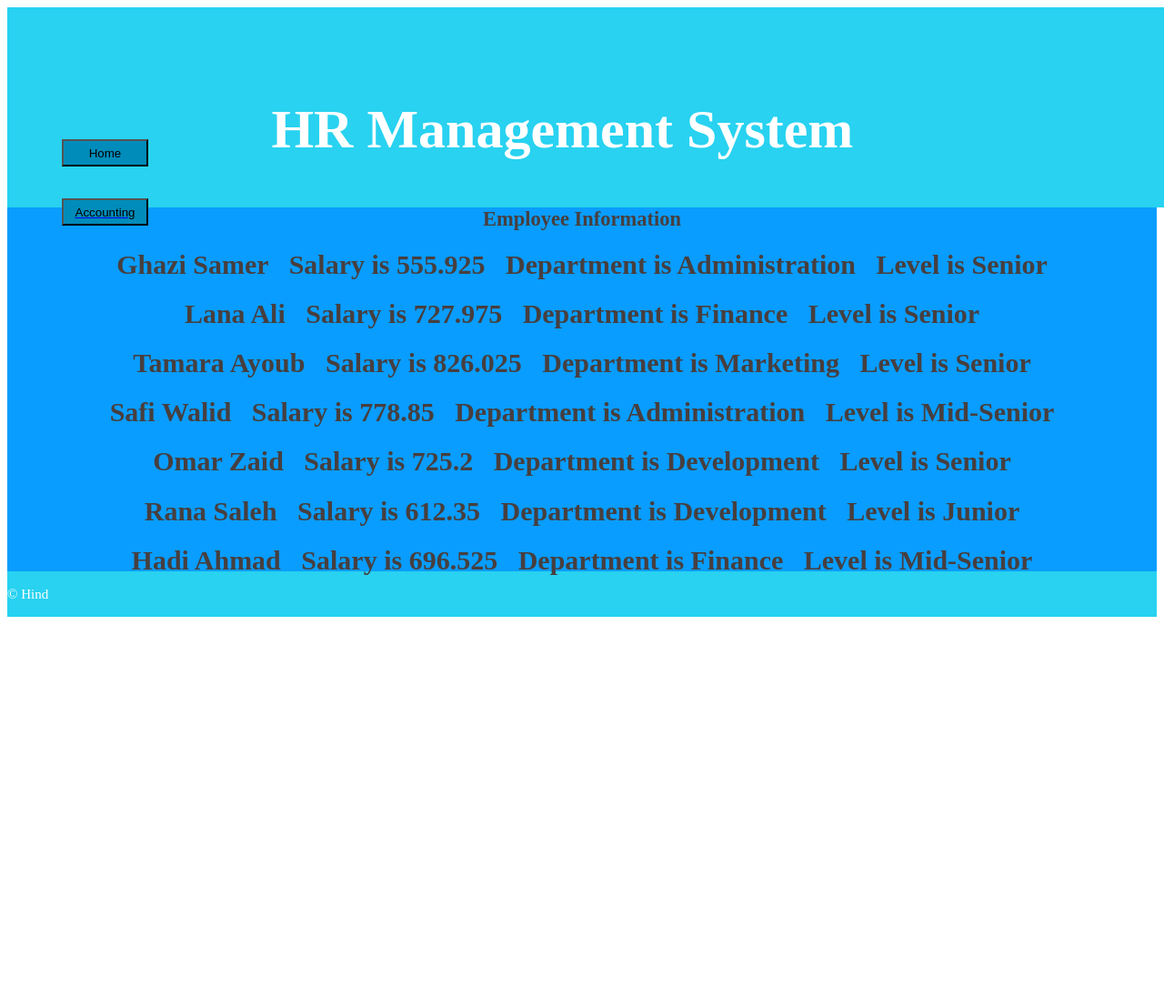
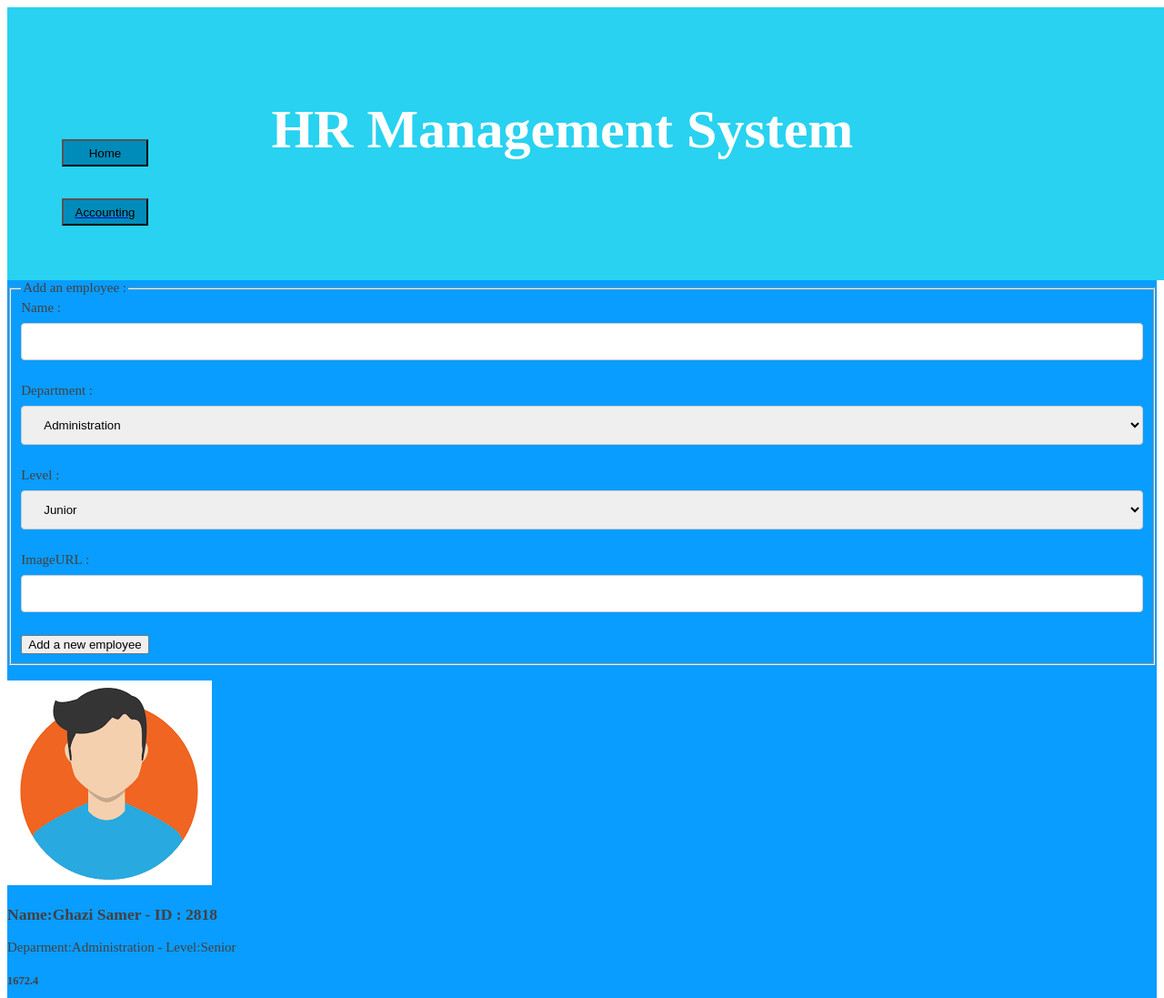
Before and after one commit to hind-hb/HR.management.sys, a plain HTML site: page index.html in a window 1280 px wide. Shown: the top 1097 px of the page at 91% size. Before the commit the page ends 800 px from the top, so only its background shows below. Drawn offline with Linux system fonts and the light colour scheme.

Commit message:
add events

```diff
--- a/css/index.css
+++ b/css/index.css
@@ -4,7 +4,7 @@ header {
     grid-template-rows: 50px ;
 
     width: 95%;
-    height: 100px ;
+    height: 30x ;
     margin: 0px;
     padding: 60px;
     text-align: center;
@@ -29,15 +29,26 @@ header button {
 main {
     margin-top: 0px;
     width: 100%;
-    height: 400px ;
+    height: 6000px ;
     background-color:#099dff ;
     color: rgb(71, 63, 63);
-    text-align: center;
+
    font-size: 15px;
 }
 h2 {
     margin: 0px;
 }
+
+input[type=text], select {
+    width: 100%;
+    padding: 12px 20px;
+    margin: 8px 0;
+    display: inline-block;
+    border: 1px solid #ccc;
+    border-radius: 4px;
+    box-sizing: border-box;
+  }
+
 
 footer {
 
--- a/index.html
+++ b/index.html
@@ -15,7 +15,55 @@
         <a href="./accounting.html"><button> Accounting</button></a><br>
     </header>
     <main>
-        <h2>Employee Information </h2>
+
+
+
+        <form id="employeeForm">
+            <fieldset>
+                <legend>Add an employee :</legend>
+                <div>
+                    <label for="fullName" id="fullName">Name :</label>
+                    <input type="text" id="fullName" name="fullName">
+
+                    <br>
+                    <br>
+
+                    <label for="department" id="department">Department :</label>
+                    <select id="department" name="department">
+                        <option value="Administration">Administration</option>
+                        <option value="Marketing">Marketing
+                        <option>
+                        <option value="Development">Development</option>
+                        <option value="Finance">Finance</option>
+                    </select>
+
+                    <br>
+                    <br>
+
+                    <label for="level" id="level">Level :</label>
+                    <select id="level" name="level">
+                        <option value="Junior">Junior</option>
+                        <option value="Mid-Senior">Mid-Senior
+                        <option>
+                        <option value="Senior">Senior</option>
+                    </select>
+
+                    <br>
+                    <br>
+
+                    <label for="imgURL" id="imgURL">ImageURL :</label>
+                    <input type="text" id="imgURL" name="imgURL">
+
+                    <br>
+                    <br>
+                    <input type="submit" value="Add a new employee" />
+                </div>
+            </fieldset>
+            <section id='Employees'>
+                <h3> </h3>
+             </section>
+        </form>
+
         <script src="./js/app.js"></script>
     </main>
     <footer>
--- a/js/app.js
+++ b/js/app.js
@@ -1,17 +1,21 @@
 
-function Employee(id, fullName, department, level, imgURL) {
-    this.id = id;
+
+
+function Employee(fullName, department, level, imgURL) {
+    this.id = 0;
     this.fullName = fullName;
     this.department = department;
     this.level = level;
+    this.salary = 0;
     this.imgURL = imgURL;
+    this.name = this.fullName.split(' ');
+
 }
 
 Employee.prototype.calcSalary = function (min, max) {
     let salary = Math.floor(Math.random() * (max - min)) + min;
     return (salary);
 }
-
 
 Employee.prototype.calcNetSalary = function (salary) {
     return (salary - (7.5 / 100 * salary));
@@ -23,38 +27,104 @@ Employee.prototype.giveSalary = function () {
         salary = this.calcSalary(1500, 2000);
     else if (this.level == "Mid-Senior")
         salary = this.calcSalary(1000, 1500);
-    else{(this.level == "Junior")}
+    else
         salary = this.calcSalary(500, 1000);
 
-    return this.calcNetSalary(salary);
+    this.salary=this.calcNetSalary(salary);
+}
+
+let employeeForm = document.getElementById('employeeForm');
+let employeesSection = document.getElementById('Employees');
+
+Employee.prototype.render = function () {
+
+    let div = document.createElement('div');
+    employeesSection.appendChild(div);
+
+    let img = document.createElement('img');
+    div.appendChild(img);
+    img.setAttribute('src',this.imgURL);
+    img.setAttribute('alt',this.fullName);
+
+    let h3 = document.createElement('h3');
+    div.appendChild(h3);
+    h3.textContent=`Name:${this.fullName} - ID : ${this.id}`;
+
+    let p = document.createElement('p');
+    div.appendChild(p);
+    p.textContent=`Deparment:${this.department} - Level:${this.level}`;
+
+    let h5 = document.createElement('h5');
+    div.appendChild(h5);
+    h5.textContent=this.salary;
+
+}
+
+
+Employee.prototype.generateId =function () {
+
+let id = (Math.floor(Math.random() * 10000) + 10000).toString().substring(1);
+this.id=id ;
+}
+
+function handelSubmit(event) {
+
+    event.preventDefault();
+
+    let fullName = event.target.fullName.value;
+    let department = event.target.department.value;
+    let level = event.target.level.value;
+    let imgURL= event.target.imgURL.value;
+
+    let newEmployee = new Employee(fullName, department, level, imgURL);
+    newEmployee.generateId();
+    newEmployee.giveSalary();
+    newEmployee.render();
 }
 
 
 
-Employee.prototype.Render = function () {
-    document.write(`<p> <h1>${this.fullName}   &nbsp Salary is   ${this.giveSalary()}  &nbsp Department is ${this.department} &nbsp  Level is ${this.level}</h1> </p>`);
-}
+let GhaziSamer = new Employee( "Ghazi Samer", "Administration", "Senior",0);
 
+GhaziSamer.imgURL=`./image/images.png`
+GhaziSamer.giveSalary();
+GhaziSamer.generateId();
+GhaziSamer.render();
 
+let LanaAli = new Employee( "Lana Ali", "Finance", "Senior",0);
+LanaAli.imgURL=`./image/images.png`
+LanaAli.generateId(),
+LanaAli.giveSalary();
+LanaAli.render();
 
+let TamaraAyoub = new Employee("Tamara Ayoub", "Marketing", "Senior",0);
+TamaraAyoub.imgURL=`./image/images.png`
+TamaraAyoub.generateId(),
+TamaraAyoub.giveSalary();
+TamaraAyoub.render();
 
-let GhaziSamer = new Employee(1000, "Ghazi Samer", "Administration", "Senior", "shorturl.at/blotT");
-GhaziSamer.Render();
+let SafiWalid = new Employee( "Safi Walid", "Administration", "Mid-Senior",0);
+SafiWalid.imgURL=`./image/images.png`
+SafiWalid.generateId(),
+SafiWalid.giveSalary();
+SafiWalid.render();
 
-let LanaAli = new Employee(1001, "Lana Ali", "Finance", "Senior", " shorturl.at/blotT");
-LanaAli.Render();
+let OmarZaid = new Employee( "Omar Zaid", "Development", "Senior",0 );
+OmarZaid.imgURL=`./image/images.png`
+OmarZaid.generateId(),
+OmarZaid.giveSalary();
+OmarZaid.render();
 
-let TamaraAyoub = new Employee(1002,"Tamara Ayoub", "Marketing", "Senior", "shorturl.at/blotT ");
-TamaraAyoub.Render();
+let RanaSaleh = new Employee( "Rana Saleh", "Development", "Junior",0);
+RanaSaleh.imgURL=`./image/images.png`
+RanaSaleh.generateId(),
+RanaSaleh.giveSalary();
+RanaSaleh.render();
 
-let SafiWalid = new Employee(1003, "Safi Walid", "Administration", "Mid-Senior", "shorturl.at/blotT");
-SafiWalid.Render();
+let HadiAhmad = new Employee( "Hadi Ahmad", "Finance", "Mid-Senior",0);
+HadiAhmad.imgURL=`./image/images.png`
+HadiAhmad.generateId(),
+HadiAhmad.giveSalary();
+HadiAhmad.render();
 
-let OmarZaid = new Employee(1004, "Omar Zaid", "Development", "Senior", "shorturl.at/blotT");
-OmarZaid.Render();
-
-let RanaSaleh = new Employee(1005, "Rana Saleh", "Development", "Junior", "shorturl.at/blotT");
-RanaSaleh.Render();
-
-let HadiAhmad = new Employee(1006, "Hadi Ahmad", "Finance", "Mid-Senior", "shorturl.at/blotT");
-HadiAhmad.Render();
+employeeForm.addEventListener('submit', handelSubmit);
```
Also changed, not shown: image/images.png (added).
